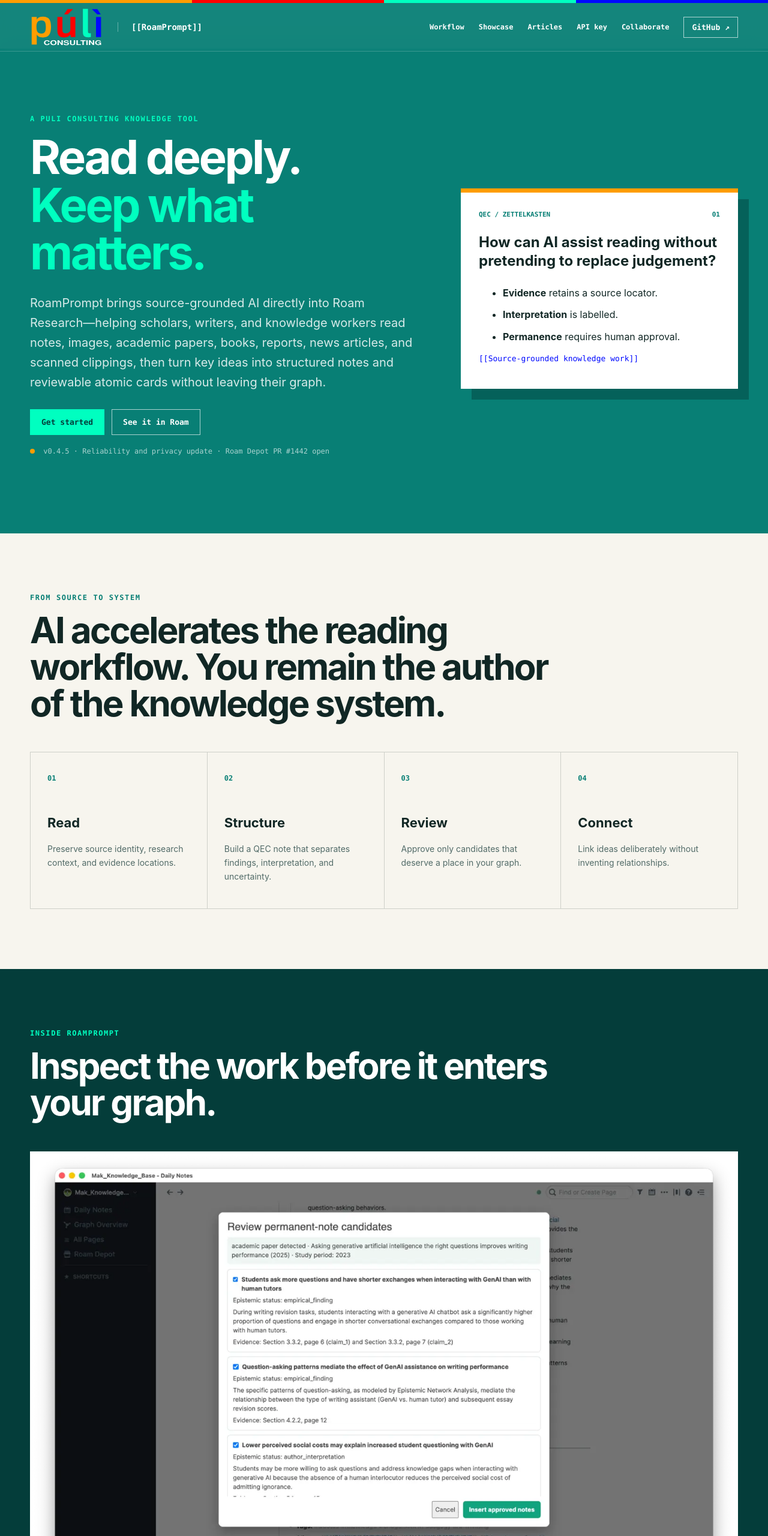
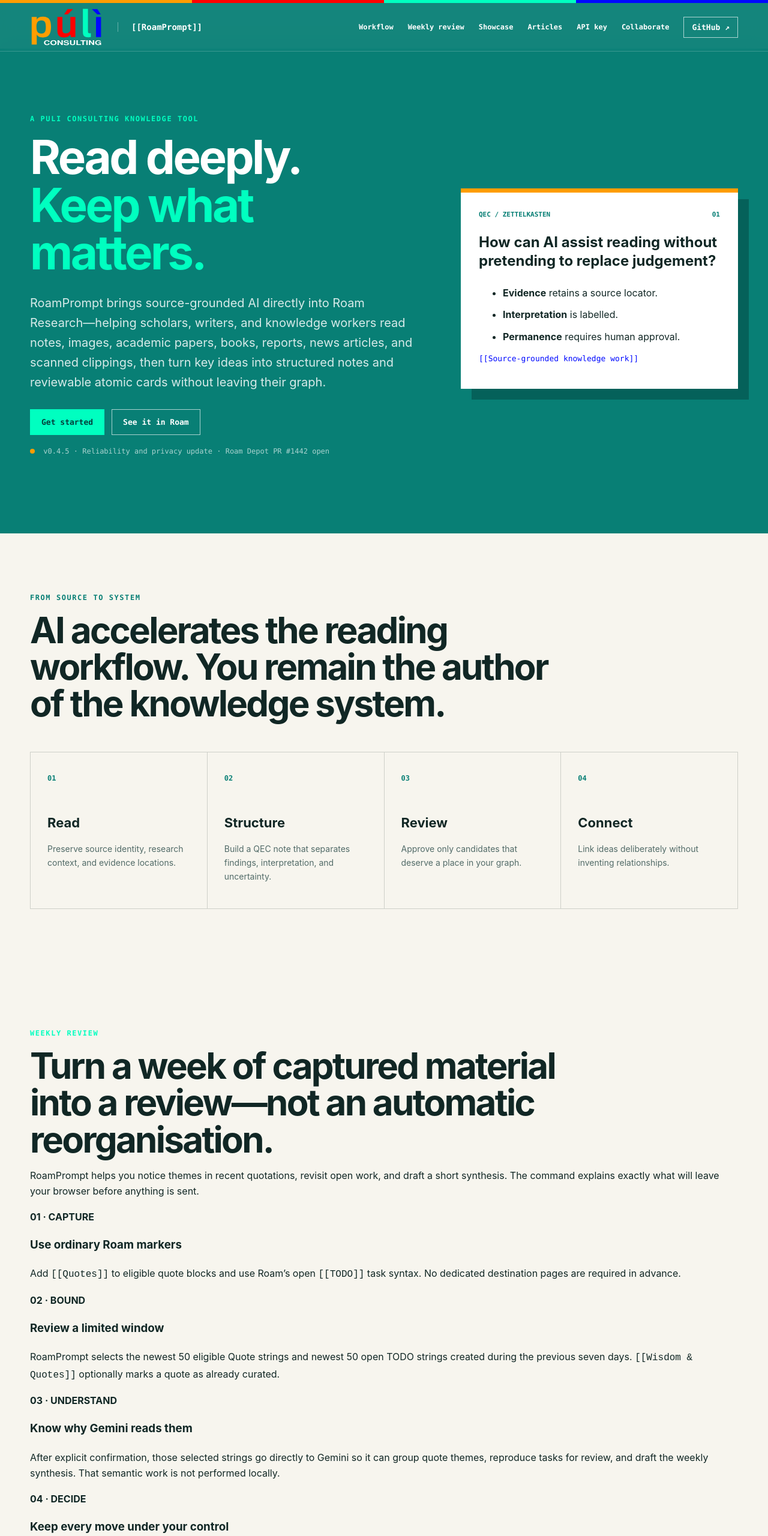
Before and after one commit to Puli-AI/RoamPrompt-Public, a website: page site/index.html in a window 1280 px wide. Shown: the top 2560 px of the page at 60% size. Drawn offline with Linux system fonts and the light colour scheme.

Commit message:
Update site/index.html for Weekly Review disclosure

```diff
--- a/site/index.html
+++ b/site/index.html
@@ -10,7 +10,7 @@
 <header><div class="shell nav">
   <a href="https://www.puli-consulting.com" aria-label="Puli Consulting website"><img src="assets/puli-consulting-logo.svg" alt="Puli Consulting"></a>
   <a class="product" href="#top">[[RoamPrompt]]</a>
-  <nav aria-label="Primary navigation"><a href="#workflow">Workflow</a><a href="#showcase">Showcase</a><a href="#articles">Articles</a><a href="#api-key">API key</a><a href="#collaborate">Collaborate</a></nav>
+  <nav aria-label="Primary navigation"><a href="#workflow">Workflow</a><a href="#weekly-review">Weekly review</a><a href="#showcase">Showcase</a><a href="#articles">Articles</a><a href="#api-key">API key</a><a href="#collaborate">Collaborate</a></nav>
   <a class="button small light-button" href="https://github.com/Puli-AI/RoamPrompt-Public">GitHub ↗</a>
 </div></header>
 <main id="main">
@@ -25,6 +25,11 @@
 
 <section class="section" id="workflow"><div class="shell"><p class="eyebrow">From source to system</p><h2>AI accelerates the reading workflow. You remain the author of the knowledge system.</h2>
 <div class="workflow"><article><b>01</b><h3>Read</h3><p>Preserve source identity, research context, and evidence locations.</p></article><article><b>02</b><h3>Structure</h3><p>Build a QEC note that separates findings, interpretation, and uncertainty.</p></article><article><b>03</b><h3>Review</h3><p>Approve only candidates that deserve a place in your graph.</p></article><article><b>04</b><h3>Connect</h3><p>Link ideas deliberately without inventing relationships.</p></article></div></div></section>
+
+<section class="section weekly-review" id="weekly-review"><div class="shell"><p class="eyebrow pale">Weekly Review</p><h2>Turn a week of captured material into a review—not an automatic reorganisation.</h2>
+<p class="weekly-intro">RoamPrompt helps you notice themes in recent quotations, revisit open work, and draft a short synthesis. The command explains exactly what will leave your browser before anything is sent.</p>
+<div class="weekly-grid"><article><b>01 · CAPTURE</b><h3>Use ordinary Roam markers</h3><p>Add <code>[[Quotes]]</code> to eligible quote blocks and use Roam’s open <code>[[TODO]]</code> task syntax. No dedicated destination pages are required in advance.</p></article><article><b>02 · BOUND</b><h3>Review a limited window</h3><p>RoamPrompt selects the newest 50 eligible Quote strings and newest 50 open TODO strings created during the previous seven days. <code>[[Wisdom &amp; Quotes]]</code> optionally marks a quote as already curated.</p></article><article><b>03 · UNDERSTAND</b><h3>Know why Gemini reads them</h3><p>After explicit confirmation, those selected strings go directly to Gemini so it can group quote themes, reproduce tasks for review, and draft the weekly synthesis. That semantic work is not performed locally.</p></article><article><b>04 · DECIDE</b><h3>Keep every move under your control</h3><p>The report replaces the bullet focused when the command starts. Original Quote and TODO blocks stay unchanged: RoamPrompt does not move, delete, complete, or refile them.</p></article></div>
+<p class="weekly-note"><strong>Linked references are not migration.</strong> Page links in the generated report may appear as linked references, but the source blocks remain in their original locations.</p></div></section>
 
 <section class="section showcase" id="showcase"><div class="shell"><p class="eyebrow pale">Inside RoamPrompt</p><h2>Inspect the work before it enters your graph.</h2>
 <figure class="wide-shot"><img src="assets/review-candidates.webp" alt="RoamPrompt review window with permanent-note candidates, epistemic status, and evidence locators" loading="lazy"><figcaption><span>01</span><div><strong>Review before permanence</strong><p>Select or reject each candidate. Claims remain paired with epistemic status and evidence locations.</p></div></figcaption></figure>
@@ -52,7 +57,7 @@
 <p class="article-note">Each card is ready to link directly to its LinkedIn article as soon as the post is published.</p></div></section>
 
 <section class="section api" id="api-key"><div class="shell split"><div><p class="eyebrow pale">BYOK today · broader choice ahead</p><h2>Use your Gemini key now. More LLM options are on the roadmap.</h2>
-<p>RoamPrompt does not supply a shared key. Create your own Gemini API key with Google, then enter it only in the locally loaded RoamPrompt settings until the Roam Depot listing is approved. Puli Consulting does not receive that key through this website.</p>
+<p>RoamPrompt does not supply a shared key. Create your own Gemini API key with Google, then enter it only in the locally loaded RoamPrompt settings until the Roam Depot listing is approved. Puli Consulting does not receive that key through this website. Each AI workflow describes the selected content and asks for consent before sending it directly to Gemini; Weekly Review also states its seven-day window and item caps.</p>
 <p>Planned development will extend bring-your-own-key support to additional LLM APIs, giving users more choice over model capability, availability, account, quota, and cost. These additional providers are roadmap items and are not part of the current public release.</p>
 <a class="text-link" href="https://ai.google.dev/gemini-api/docs/api-key">Google’s official API-key guidance ↗</a></div>
 <ol class="key-steps"><li><b>1</b><div><strong>Open Google AI Studio</strong><p>Sign in, accept Google’s terms, and open API Keys.</p></div></li><li><b>2</b><div><strong>Create your key</strong><p>Create a key in an appropriate Google Cloud project and copy it securely.</p></div></li><li><b>3</b><div><strong>Apply it in Roam</strong><p>Open the settings for the locally loaded RoamPrompt extension and paste it into the Gemini API Key setting. After Depot approval, use Roam Research → Settings → Roam Depot → RoamPrompt.</p></div></li><li><b>4</b><div><strong>Protect and monitor it</strong><p>Never put it in a Roam block, screenshot, or GitHub repository. Review quota and billing; rotate it immediately if exposed.</p></div></li></ol>
```
